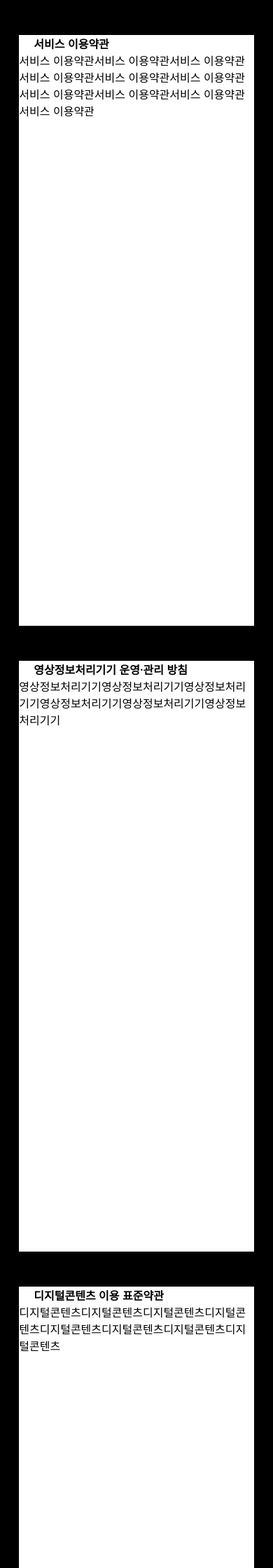
After one commit to cl0cktree/company, a PHP site: page /data/terms.html in a window 390 px wide. The commit adds this page. Shown: the top 2240 px of the page at 70% size. Run offline with PHP 8.4, Linux system fonts and the light colour scheme; some web fonts are replaced.

Commit message:
20201201_2
- 사업분야 모바일 레이아웃 적용 및 약관 모달 작업 중.

```diff
--- a/css/style.css
+++ b/css/style.css
@@ -114,40 +114,46 @@ textarea{box-sizing:border-box;}
 .header .menu_btn.mobile span:nth-of-type(3){margin-top:-3.5px;transform:rotate(-45deg);}
 
 .section{width:100%;background:rgba(255,255,255,1);margin:0 auto;margin-top:100px;}
-.section .article{width:100%;min-height:calc(100vh - 70px);border-top:0px solid #000; border-bottom:5px solid #fff;margin:0 auto;overflow:hidden;}
+.section .article{width:100%;height:100%;min-height:calc(100vh - 70px);border-top:0px solid #000; border-bottom:5px solid #fff;margin:0 auto;}
 .section .article_1{min-height:calc(100vh - 100px);}
-.section .article .container{width:200%;min-height:100vh;background:rgba(251,251,251,1);color:#fff;opacity:0;transition:all 0.3s;}
-.section .article .container.left{background:url('../images/article_background.png') no-repeat;background-position:-1650px top;background-size:3300px 200%;}
-.section .article .container.right{background:url('../images/article_background.png') no-repeat;background-position:1650px top;background-size:3300px 200%;}
+.section .article .container{width:200%;min-height:100vh;background:rgba(204,204,204,0.7);color:#fff;opacity:0;transition:all 0.3s;}
+/* .section .article .container.left{background:url('../images/article_background.png') no-repeat;background-position:-1650px top;background-size:3300px 200%;}
+.section .article .container.right{background:url('../images/article_background.png') no-repeat;background-position:1650px top;background-size:3300px 200%;} */
 
-.section .article .contents{position:absolute;width:100%;min-height:100vh;background:rgba(255,255,255,0.6);color:#000;opacity:1;top:0px;overflow:hidden;}
-.section .article .contents>h3{display:block;width:100%;text-align:center;height:70px;line-height:70px;font-size:24px;}
+.section .article .contents{position:absolute;width:100%;min-height:100vh;background:rgba(255,255,255,0.8);color:#000;opacity:1;top:0px;}
+.section .article .contents:after{content:'';display:block;box-sizing:border-box;width:100%;height:0;clear:both;}
+.section .article .contents>h3{display:block;position:absolute;width:100%;height:70px;line-height:70px;top:-30px;text-align:center;font-size:24px;opacity:0;}
 .section .article .contents.top-pop{top:-100%;}
 .section .article .contents.bottom-pop{bottom:-100%;}
 .section .article .contents.left-pop{left:-100%;}
 .section .article .contents.right-pop{right:-100%;}
 
-.section .article .contents .card{width:50%;height:43vh;word-break:keep-all;text-align:center;padding:50px 0;margin-top:37px;color:#000099;border-bottom:1px solid #ccc;}
-.section .article .contents .card:nth-of-type(1),.section .article .contents .card:nth-of-type(2){margin-top:23px;}
-.section .article .contents .card.left{float:left;}
-.section .article .contents .card.right{float:right;}
-.section .article .contents .card.right:before{content:'';display:block;position:absolute;top:0;left:0;box-sizing:border-box;width:1px;height:43vh;border-left:1px solid #ccc;}
-.section .article .contents .card .sevice_title{min-width:220px;width:55%;border:1px solid #ccc;margin:0 auto;padding:1em;}
+.section .article .contents .card-wrap{margin-top:70px;height:100%;}
+.section .article .contents .card{word-break:keep-all;text-align:center;padding:50px 0;margin-top:30px;color:#000099;border-bottom:1px solid #ccc;float:left;}
+.section .article .contents .card:before{content:'';position:absolute;top:0;left:0;box-sizing:border-box;width:1px;height:43vh;border-left:1px solid #ccc;}
+.section .article .contents .card .sevice_title{min-width:372px;width:55%;border:1px solid #ccc;box-shadow:0px 0px 0px 0px rgba(0,0,0,0.6);margin:0 auto;padding:1em;transition:all 0.3s;}
 .section .article .contents .card .sevice_title span{display:block;text-align:center;background-origin:border-box;}
 .section .article .contents .card .sevice_title span:nth-of-type(1){height:24px;line-height:24px;font-size:18px;font-weight:900;}
 .section .article .contents .card .sevice_title span:nth-of-type(2){height:22px;line-height:22px;font-size:16px;font-weight:700;}
-.section .article .contents .card p{box-sizing:border-box;color:#000;line-height:24px;margin-top:35px;font-size:16px;font-weight:700;}
+.section .article .contents .card p{box-sizing:border-box;min-width:372px;color:#000;line-height:24px;margin-top:35px;font-size:16px;font-weight:700;}
 
 .section .top_btn{display:block; position:fixed; width:72px; height:72px; line-height:72px; background:rgba(100,100,100,0.8); right:30px; bottom:50px; font-size:20px; color:#fff; border-radius:50%; text-align:center; text-decoration: none; opacity:0; z-index:-5; transition:all 0.3s;}
 .section .top_btn.on{ opacity:1; z-index:4;}
 
 .footer{width:100%;min-height:200px;background:dimgray;}
-.footer .address{padding:30px;word-break:keep-all;}
+.footer .terms{padding:20px 30px;word-break:keep-all;}
+.footer .terms a{display:inline-block;box-sizing:border-box;color:#fff;margin-right:5px;text-decoration:none;}
+.footer .terms a:before{content:' | ';display:inline-block;margin-right:5px;}
+.footer .terms a:nth-of-type(1):before{content:'';}
+.footer .terms a:hover{text-decoration:underline;}
+.footer .address{padding:10px 30px;word-break:keep-all;}
 .footer .address span{display:inline-block;box-sizing:border-box;color:#fff;margin-right:5px;}
 .footer .address span:before{content:' | ';display:inline-block;margin-right:5px;}
 .footer .address span:nth-of-type(1):before{content:'';}
 .footer .address span a{cursor:pointer;}
 .footer .address span a:hover{text-decoration:underline;}
+
+.terms-modal{width:86%;max-width:1280px;min-height:100vh;background:#fff;margin:50px auto;}
 
 /* Exit Icon */
 @keyframes animationOneReverse {
--- /dev/null
+++ b/data/terms.html
@@ -0,0 +1,58 @@
+<!DOCTYPE HTML>
+<html>
+	<head>
+		<title>terms pages</title>
+		<meta charset="utf-8">
+		<meta name="viewport" content="width=device-width, user-scalable=no, initial-scale=1.0" >
+		<meta http-equiv="X-UA-Compatible" content="IE=edge">
+		<link rel="stylesheet" type="text/css" href='http://fonts.googleapis.com/earlyaccess/nanumgothic.css'>
+		<link rel="stylesheet" type="text/css" href="../css/style.css">
+	</head>
+
+	<body style="background:#000">
+		<div class="data-service terms-modal">
+			<a href="javascript:;">
+				<img src="../images/closebtn.png" alt="서비스 이용약관 닫기">
+			</a>
+			<div class="detailed">
+				<h1>
+					서비스 이용약관
+				</h1>
+				서비스 이용약관서비스 이용약관서비스 이용약관서비스 이용약관서비스 이용약관서비스 이용약관서비스 이용약관서비스 이용약관서비스 이용약관서비스 이용약관
+			</div>
+		</div>
+		<div class="data-policy terms-modal">
+			<a href="javascript:;">
+				<img src="../images/closebtn.png" alt="영상정보처리기기 운영·관리 방침 닫기">
+			</a>
+			<div class="detailed">
+				<h1>
+					영상정보처리기기 운영·관리 방침
+				</h1>
+				영상정보처리기기영상정보처리기기영상정보처리기기영상정보처리기기영상정보처리기기영상정보처리기기
+			</div>
+		</div>
+		<div class="data-terms terms-modal">
+			<a href="javascript:;">
+				<img src="../images/closebtn.png" alt="디지털콘텐츠 이용 표준약관 닫기">
+			</a>
+			<div class="detailed">
+				<h1>
+					디지털콘텐츠 이용 표준약관
+				</h1>
+				디지털콘텐츠디지털콘텐츠디지털콘텐츠디지털콘텐츠디지털콘텐츠디지털콘텐츠디지털콘텐츠디지털콘텐츠
+			</div>
+		</div>
+		<div class="data-Rejection terms-modal">
+			<a href="javascript:;">
+				<img src="../images/closebtn.png" alt="이메일무단수집거부 닫기">
+			</a>
+			<div class="detailed">
+				<h1>
+					이메일무단수집거부
+				</h1>
+				이메일무단수집거부이메일무단수집거부이메일무단수집거부이메일무단수집거부이메일무단수집거부이메일무단수집거부
+			</div>
+		</div>
+	</body>
+</html>
```
Also changed, not shown: other parts of css/style.css (+24 -0 lines), index.html (+30 -13 lines), js/move.js (+24 -11 lines), images/closebtn.png (added).
